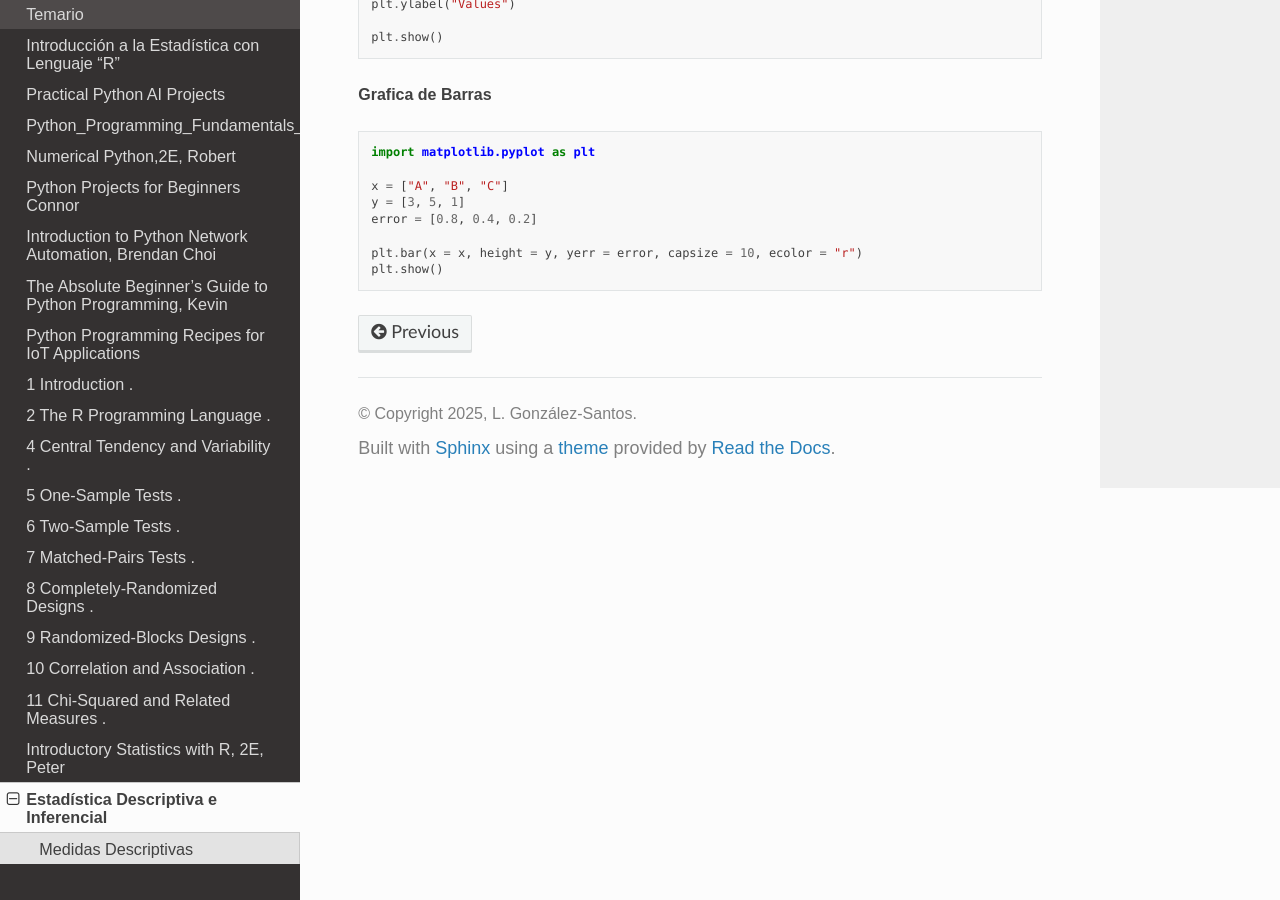
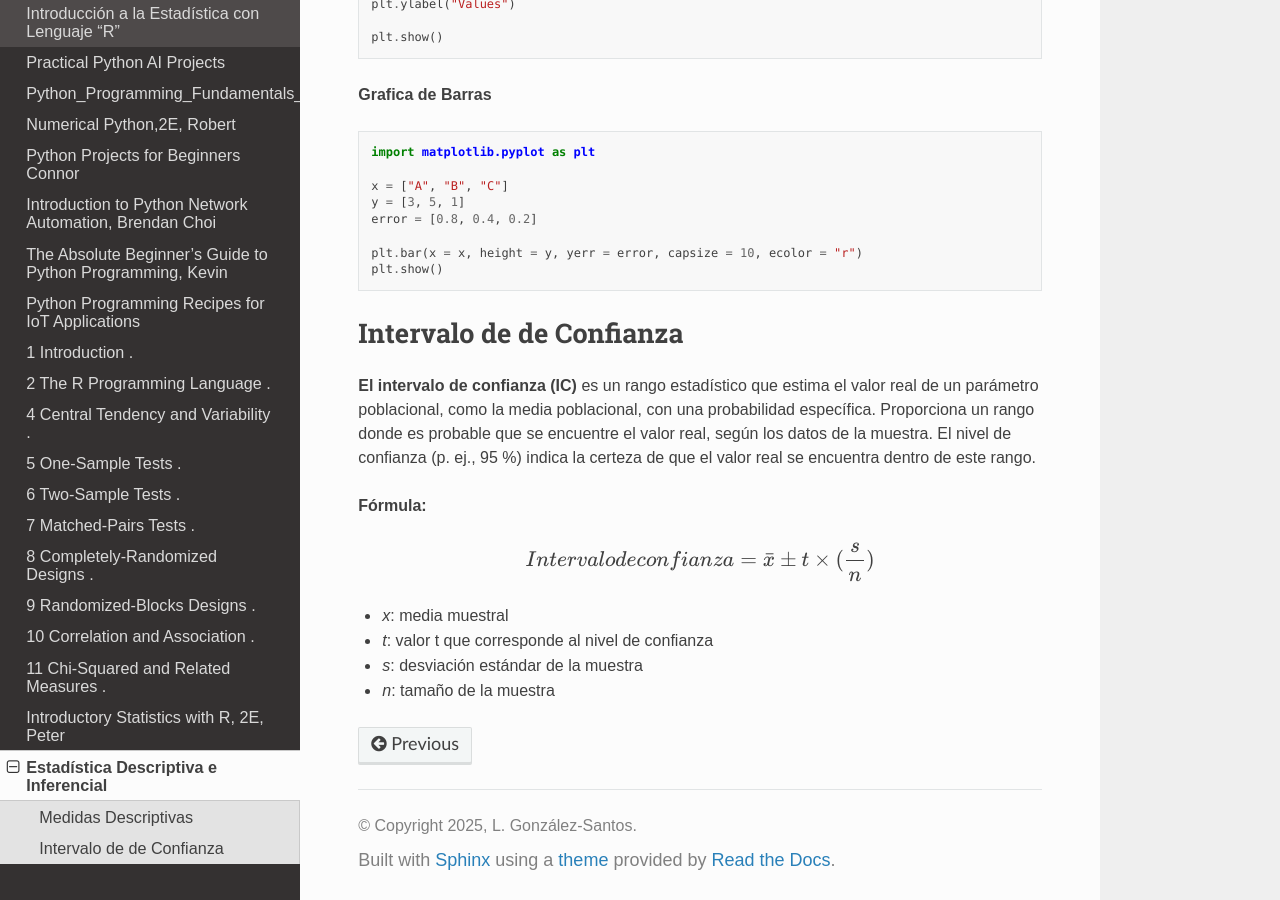
Before and after one commit to matecom57/santosg57-cursos, a Sphinx documentation site: the page built from docs/source/clase_estadistica/clase_estadistica.rst, in a window 1280 px wide and 900 px high, scrolled down 1922 px. Built offline with Sphinx 7.4.7 and the Read the Docs theme 3.1.0, drawn with Linux system fonts in a browser that asks for light colours.

Commit message:
Test comité

```diff
--- a/docs/source/clase_estadistica/clase_estadistica.rst
+++ b/docs/source/clase_estadistica/clase_estadistica.rst
@@ -117,3 +117,22 @@ Ejemplos:
 
    plt.bar(x = x, height = y, yerr = error, capsize = 10, ecolor = "r")
    plt.show()
+
+Intervalo de de Confianza
+------------------------
+
+**El intervalo de confianza (IC)** es un rango estadístico que estima el valor real de un parámetro
+poblacional, como la media poblacional, con una probabilidad específica. Proporciona un rango donde es
+probable que se encuentre el valor real, según los datos de la muestra. El nivel de confianza (p. ej., 95
+%) indica la certeza de que el valor real se encuentra dentro de este rango.
+
+**Fórmula:**
+
+.. math::
+
+   Intervalo de confianza = \bar{x} \pm t \times (\frac{s}{n})
+
+* `x`: media muestral
+* `t`: valor t que corresponde al nivel de confianza
+* `s`: desviación estándar de la muestra
+* `n`: tamaño de la muestra
```
